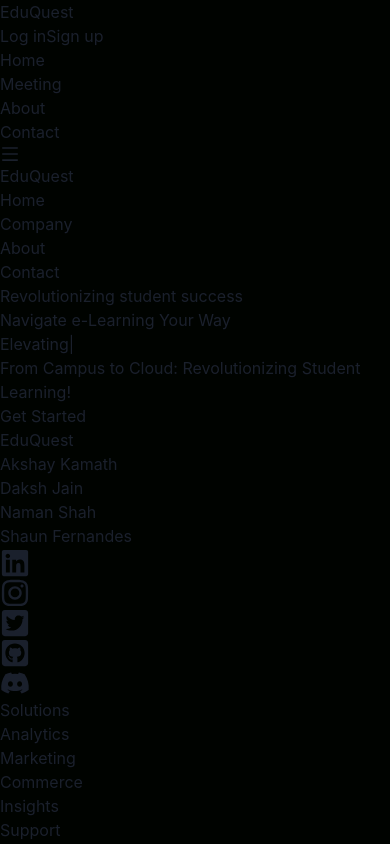
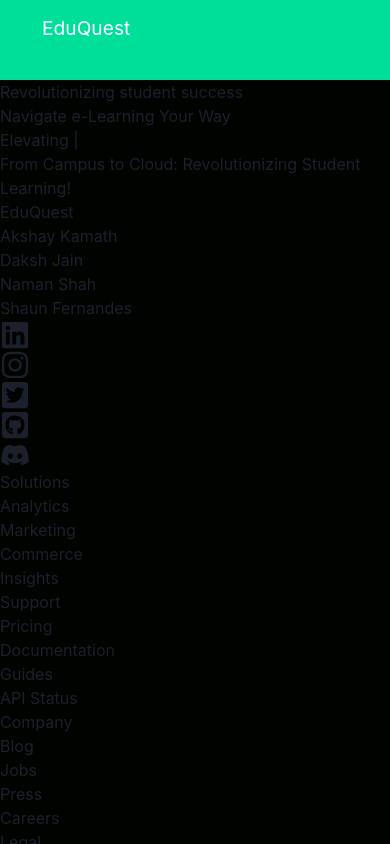
Before and after one commit to ShaunFernandes22/HackFusion, a React (Vite) app in the folder frontend/: page / in a window 390 px wide. Shown: the top 844 px of the page. Built offline with nearby package versions, Linux system fonts and the light colour scheme.

Commit message:
feat: implementing navbar

```diff
--- /dev/null
+++ b/frontend/src/components/NavItems.js
@@ -0,0 +1,24 @@
+const menuItems = [
+  {
+    title: "Generate Meet",
+    path: "/meeting",
+    cName: "nav-links",
+  },
+  {
+    title: "Signup",
+    path: "/signup",
+    cName: "nav-links",
+  },
+  {
+    title: "Login",
+    path: "/login",
+    cName: "nav-links",
+  },
+  {
+    title: "Contact",
+    path: "/contact",
+    cName: "nav-links",
+  },
+];
+
+export default menuItems;
--- /dev/null
+++ b/frontend/src/components/Navbar.css
@@ -0,0 +1,143 @@
+.navbar {
+  background: linear-gradient(90deg, #00df9a 100%, #99f6a1 20%);
+  height: 80px;
+  display: flex;
+  justify-content: center;
+  align-items: center;
+  font-size: 1.2rem;
+  color: black;
+}
+
+.navbar-logo {
+  color: #fff;
+  justify-self: start;
+  margin-left: 20px;
+  cursor: pointer;
+  display: flex;
+  align-items: center;
+  text-decoration: none;
+}
+
+.fa-react {
+  margin-left: 0.5rem;
+  font-size: 1.6rem;
+}
+
+.nav-menu {
+  display: grid;
+  grid-template-columns: repeat(5, auto);
+  gap: 20px;
+  list-style: none;
+  text-align: center;
+  width: 70vw;
+  justify-content: end;
+  margin-right: 2rem;
+}
+
+.nav-links {
+  color: black;
+  text-decoration: none;
+  padding: 0.5rem 1rem;
+}
+
+.nav-links:hover {
+  background-color: #060606;
+  border-radius: 4px;
+  transition: all 0.2s ease-out;
+  color:white
+}
+
+.fa-bars {
+  color: #fff;
+}
+
+.nav-links-mobile {
+  display: none;
+}
+
+.menu-icon {
+  display: none;
+}
+
+@media (max-width: 960px) {
+  .navbar {
+    position: relative;
+  }
+
+  .nav-menu {
+    display: flex;
+    flex-direction: column;
+    width: 100%;
+    height: 100vh;
+    position: absolute;
+    top: 80px;
+    left: -100%;
+    opacity: 1;
+    transition: all 0.5s ease;
+  }
+
+  .nav-menu.active {
+    background: #6668f4;
+    left: 0;
+    opacity: 1;
+    transition: all 0.5s ease;
+    z-index: 1;
+  }
+
+  .nav-links {
+    text-align: center;
+    padding: 2rem;
+    width: 100%;
+    display: table;
+  }
+
+  .nav-links:hover {
+    background-color: #7577fa;
+    border-radius: 0;
+  }
+
+  .navbar-logo {
+    position: absolute;
+    top: 0;
+    left: 0;
+    transform: translate(25%, 50%);
+  }
+
+  .menu-icon {
+    display: block;
+    position: absolute;
+    top: 0;
+    right: 0;
+    transform: translate(-100%, 60%);
+    font-size: 1.8rem;
+    cursor: pointer;
+  }
+
+  .fa-times {
+    color: #fff;
+    font-size: 2rem;
+  }
+
+  .nav-links-mobile {
+    display: block;
+    text-align: center;
+    padding: 1.5rem;
+    margin: 2rem auto;
+    border-radius: 4px;
+    width: 80%;
+    background: #4ad9e4;
+    text-decoration: none;
+    color: #fff;
+    font-size: 1.5rem;
+  }
+
+  .nav-links-mobile:hover {
+    background: #fff;
+    color: #6568f4;
+    transition: 250ms;
+  }
+
+  Button {
+    display: none;
+  }
+}
--- a/frontend/src/components/Navbar.jsx
+++ b/frontend/src/components/Navbar.jsx
@@ -1,60 +1,34 @@
-import React, { useState } from 'react';
-import { AiOutlineClose, AiOutlineMenu } from 'react-icons/ai';
-import { Link, NavLink } from 'react-router-dom';
+import React, { useState } from "react";
+import { NavLink } from "react-router-dom";
+import menuItems from "./NavItems";
+import "./Navbar.css";
 
 const Navbar = () => {
-  const [nav, setNav] = useState(false);
+  const [active, setActive] = useState(false);
 
-  const handleNav = () => {
-    setNav(!nav);
+  const handleClick = () => {
+    setActive(!active);
   };
 
   return (
-    <nav className='bg-gray-900'>
-    <div className='flex justify-between items-center h-24 max-w-[1240px] mx-auto px-4 text-white'>
-      <h1 className='w-full text-3xl font-bold italic text-[#00df9a]'>EduQuest</h1>
-
-      <div className="flex items-center lg:order-2">
-        <Link
-          to="#"
-          className="text-gray-800 hover:bg-gray-50 focus:ring-4 focus:ring-gray-300 font-medium rounded-lg text-sm px-4 lg:px-5 py-2 lg:py-2.5 mr-2 focus:outline-none">
-          Log in
-        </Link>
-        <Link
-          to="#"
-          className="text-white bg-[#00df9a] hover:text-[#5cae94] focus:ring-4 focus:ring-green-200 font-medium rounded-lg text-sm px-4 lg:px-5 py-2 lg:py-2.5 mr-2 focus:outline-none">
-          Sign up
-        </Link>
+    <nav className="navbar">
+      <NavLink to="/" className="navbar-logo">
+      <h1 className='w-full text-3xl font-bold italic text-[#000000]'>EduQuest</h1>
+      </NavLink>
+      <div className="menu-icon" onClick={handleClick}>
+        <i className={active ? "fas fa-times" : "fas fa-bars"}></i>
       </div>
-      <ul className='hidden md:flex'>
-        <li className='p-4'>
-            <NavLink to='/'
-            className={({isActive})=> `block duration-200 border-b border-gray-700
-                        ${isActive ? "text-[#00df9a]" : "text-gray-300" } lg:border-0 hover:text-[#00df9a] lg:p-0`}>
-                        Home
-            </NavLink>
-        </li>
-        <li className='p-4'>
-            <NavLink to='/meeting'
-            className={({isActive})=> `block duration-200 border-b border-gray-700
-                        ${isActive ? "text-[#00df9a]" : "text-gray-300" } lg:border-0 hover:text-[#00df9a] lg:p-0`}>
-                Meeting
-            </NavLink>
-        </li>
-        <li className='p-4'>About</li>
-        <li className='p-4'>Contact</li>
+      <ul className={active ? "nav-menu active" : "nav-menu"}>
+        {menuItems.map((item, index) => {
+          return (
+            <li key={index}>
+              <NavLink to={item.path} className={item.cName}>
+                {item.title}
+              </NavLink>
+            </li>
+          );
+        })}
       </ul>
-      <div onClick={handleNav} className='block md:hidden'>
-          {nav ? <AiOutlineClose size={20}/> : <AiOutlineMenu size={20} />}
-      </div>
-      <ul className={nav ? 'fixed left-0 top-0 w-[60%] h-full border-r border-r-gray-900 bg-[#000300] ease-in-out duration-500' : 'ease-in-out duration-500 fixed left-[-100%]'}>
-        <h1 className='w-full text-3xl font-bold italic text-[#00df9a] m-4'>EduQuest</h1>
-          <li className='p-4 border-b border-gray-600'>Home</li>
-          <li className='p-4 border-b border-gray-600'>Company</li>
-          <li className='p-4 border-b border-gray-600'>About</li>
-          <li className='p-4'>Contact</li>
-      </ul>
-    </div>
     </nav>
   );
 };
--- a/frontend/src/pages/Landing.jsx
+++ b/frontend/src/pages/Landing.jsx
@@ -1,18 +1,17 @@
-import React from 'react'
-import Navbar from '../components/Navbar'
-import Hero from '../components/Hero'
-import Footer from '../components/Footer'
-import About from './About'
+import React from "react";
+import Hero from "../components/Hero";
+import Footer from "../components/Footer";
+import Navbar from "../components/Navbar";
+import About from "./About";
 
 const Landing = () => {
   return (
     <>
-        <Navbar/>
-        <Hero/>
-        {/* <Ab out/> */}
-        <Footer/>
+      <Navbar />
+      <Hero />
+      <Footer />
     </>
-  )
-}
+  );
+};
 
-export default Landing
+export default Landing;
```
